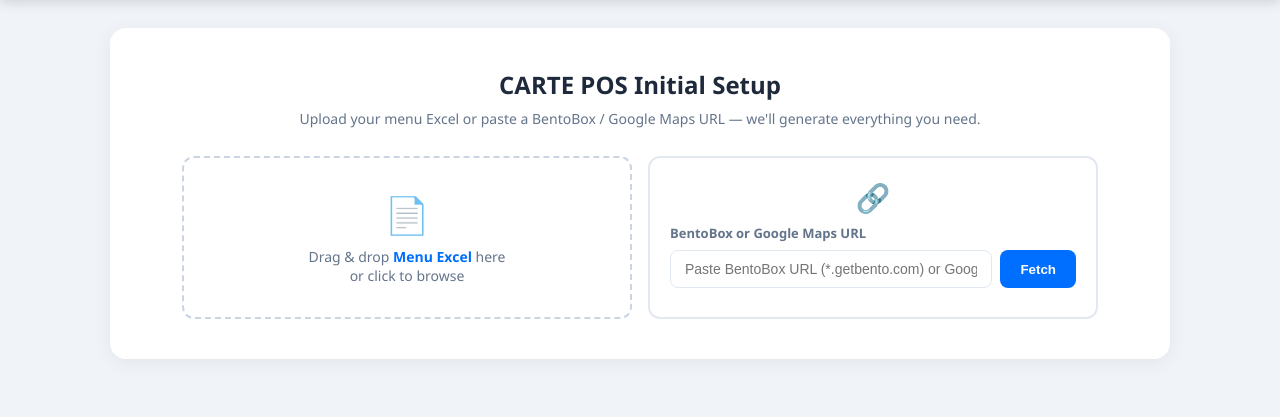
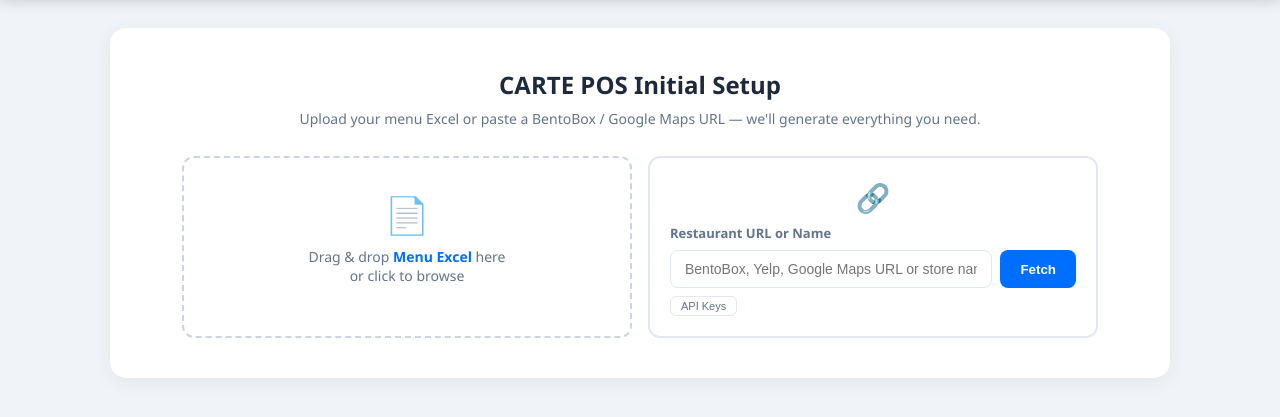
Before and after one commit to Pgoneman/carte-pos-setup-tool, a Flask app: page / in a window 1280 px wide. Shown: the part 59-476 px from the top of the page. Run offline with Flask 3, Linux system fonts and the light colour scheme; some libraries are stand-ins or nearby versions.

Commit message:
Add Yelp Fusion + Google Places API fallback
- BentoBox (primary): full menu + photos + store info
- Yelp Fusion API (fallback): store info, hours, rating (free 5k/day)
- Google Places API (fallback): store info, hours, photos (free $200/mo)
- API keys stored in browser localStorage
- Smart routing: BentoBox > Yelp > Google > basic scrape
- UI shows source badge and "no menu" prompt for non-BentoBox

Co-Authored-By: Claude Opus 4.6 (1M context) <noreply@anthropic.com>

```diff
--- a/app.py
+++ b/app.py
@@ -654,14 +654,172 @@ def _parse_compare(rows):
     return items
 
 
-# ─── Google Maps URL Parser ───────────────────────────────────────────────
+# ─── Yelp Fusion API ──────────────────────────────────────────────────────
 
-def fetch_place_info(query):
-    """Extract store info from Google Maps URL or search query."""
+def is_yelp_url(url):
+    return 'yelp.com/biz/' in url.lower()
+
+def extract_yelp_slug(url):
+    m = re.search(r'yelp\.com/biz/([a-z0-9-]+)', url, re.I)
+    return m.group(1) if m else None
+
+def fetch_yelp_data(query, api_key):
+    """Fetch store info from Yelp Fusion API. Free: 5,000 calls/day."""
+    headers = {'Authorization': f'Bearer {api_key}', 'Accept': 'application/json'}
+    base = 'https://api.yelp.com/v3'
+
+    # If it's a Yelp URL, extract the slug and use it as business ID alias
+    slug = extract_yelp_slug(query) if is_yelp_url(query) else None
+
+    if slug:
+        r = http_req.get(f'{base}/businesses/{slug}', headers=headers, timeout=15)
+        if r.status_code != 200:
+            raise ValueError(f'Yelp API error: {r.status_code} {r.text[:200]}')
+        biz = r.json()
+    else:
+        # Search by name
+        r = http_req.get(f'{base}/businesses/search', headers=headers, timeout=15,
+                         params={'term': query, 'limit': 1, 'sort_by': 'best_match'})
+        if r.status_code != 200:
+            raise ValueError(f'Yelp search error: {r.status_code}')
+        results = r.json().get('businesses', [])
+        if not results:
+            raise ValueError('No Yelp results found')
+        biz = results[0]
+
+    loc = biz.get('location', {})
+    hours_raw = biz.get('hours', [{}])[0].get('open', []) if biz.get('hours') else []
+    day_names = ['Mon', 'Tue', 'Wed', 'Thu', 'Fri', 'Sat', 'Sun']
+    hours = []
+    for h in hours_raw:
+        day = day_names[h['day']] if h['day'] < 7 else '?'
+        hours.append({
+            'days': day,
+            'open': f"{h['start'][:2]}:{h['start'][2:]}",
+            'close': f"{h['end'][:2]}:{h['end'][2:]}",
+            'type': 'Dine-in',
+        })
+
+    cats = [c['title'] for c in biz.get('categories', [])]
+    transactions = biz.get('transactions', [])
+
+    return {
+        'source': 'yelp',
+        'business_name': biz.get('name', ''),
+        'locations': [{
+            'name': biz.get('name', ''),
+            'address': {
+                'street': loc.get('address1', ''),
+                'city': loc.get('city', ''),
+                'state': loc.get('state', ''),
+                'zip': loc.get('zip_code', ''),
+            },
+            'phone': biz.get('display_phone', biz.get('phone', '')),
+            'lat': str(biz.get('coordinates', {}).get('latitude', '')),
+            'lng': str(biz.get('coordinates', {}).get('longitude', '')),
+            'hours': hours,
+            'rating': biz.get('rating', ''),
+            'review_count': biz.get('review_count', 0),
+            'price': biz.get('price', ''),
+            'categories': cats,
+            'transactions': transactions,
+            'image_url': biz.get('image_url', ''),
+            'website': biz.get('url', ''),
+            'menu': {'categories': []},  # Yelp doesn't provide menu data
+        }],
+    }
+
+
+# ─── Google Places API ────────────────────────────────────────────────────
+
+def is_google_maps_url(url):
+    return any(k in url.lower() for k in ['google.com/maps', 'goo.gl/maps', 'maps.app.goo.gl'])
+
+def fetch_google_places_data(query, api_key):
+    """Fetch store info from Google Places API. Free: $200/month credit."""
+    headers = {'X-Goog-Api-Key': api_key, 'Content-Type': 'application/json'}
+
+    # Extract place name from Google Maps URL if applicable
+    search_term = query
+    if is_google_maps_url(query):
+        m = re.search(r'/place/([^/@]+)', query)
+        if m:
+            from urllib.parse import unquote
+            search_term = unquote(m.group(1).replace('+', ' '))
+
+    # Text Search to find the place
+    r = http_req.post('https://places.googleapis.com/v1/places:searchText',
+        headers={**headers,
+                 'X-Goog-FieldMask': 'places.id,places.displayName,places.formattedAddress,places.nationalPhoneNumber,places.internationalPhoneNumber,places.websiteUri,places.regularOpeningHours,places.rating,places.userRatingCount,places.priceLevel,places.photos,places.location,places.types,places.dineIn,places.delivery,places.takeout'},
+        json={'textQuery': search_term}, timeout=15)
+
+    if r.status_code != 200:
+        raise ValueError(f'Google Places error: {r.status_code} {r.text[:200]}')
+
+    places = r.json().get('places', [])
+    if not places:
+        raise ValueError('No Google Places results found')
+
+    place = places[0]
+    loc = place.get('location', {})
+    hours_raw = place.get('regularOpeningHours', {}).get('weekdayDescriptions', [])
+    hours = []
+    for desc in hours_raw:
+        # "Monday: 11:00 AM – 10:00 PM"
+        parts = desc.split(': ', 1)
+        if len(parts) == 2:
+            day = parts[0][:3]
+            time_range = parts[1]
+            if 'Closed' in time_range:
+                hours.append({'days': day, 'open': '', 'close': '', 'type': 'Closed'})
+            else:
+                m = re.match(r'(\d+:\d+\s*[AP]M)\s*[–-]\s*(\d+:\d+\s*[AP]M)', time_range)
+                if m:
+                    hours.append({'days': day, 'open': m.group(1), 'close': m.group(2), 'type': 'Dine-in'})
+
+    # Get photo URLs (first 3)
+    photo_urls = []
+    for photo in place.get('photos', [])[:3]:
+        photo_name = photo.get('name', '')
+        if photo_name:
+            photo_urls.append(f'https://places.googleapis.com/v1/{photo_name}/media?maxWidthPx=400&key={api_key}')
+
+    services = []
+    if place.get('dineIn'): services.append('Dine-in')
+    if place.get('takeout'): services.append('Takeout')
+    if place.get('delivery'): services.append('Delivery')
+
+    return {
+        'source': 'google',
+        'business_name': place.get('displayName', {}).get('text', ''),
+        'locations': [{
+            'name': place.get('displayName', {}).get('text', ''),
+            'address': {'full': place.get('formattedAddress', '')},
+            'phone': place.get('nationalPhoneNumber', place.get('internationalPhoneNumber', '')),
+            'lat': str(loc.get('latitude', '')),
+            'lng': str(loc.get('longitude', '')),
+            'hours': hours,
+            'rating': place.get('rating', ''),
+            'review_count': place.get('userRatingCount', 0),
+            'price': place.get('priceLevel', ''),
+            'categories': place.get('types', []),
+            'transactions': services,
+            'image_url': photo_urls[0] if photo_urls else '',
+            'photos': photo_urls,
+            'website': place.get('websiteUri', ''),
+            'menu': {'categories': []},
+        }],
+    }
+
+
+# ─── Legacy Google Maps scraper (no API key) ──────────────────────────────
+
+def fetch_place_info_scrape(query):
+    """Fallback: basic scraping from Google Maps URL (limited data)."""
     result = {'name':'','address':'','phone':'','hours':[],'rating':'',
               'category':'','website':'','lat':'','lng':''}
     try:
-        if 'google.com/maps' in query or 'goo.gl' in query or 'maps.app' in query:
+        if is_google_maps_url(query):
             m = re.search(r'/place/([^/@]+)', query)
             if m:
                 from urllib.parse import unquote
@@ -670,18 +828,6 @@ def fetch_place_info(query):
             if m:
                 result['lat'] = m.group(1)
                 result['lng'] = m.group(2)
-            try:
-                resp = http_req.get(query, headers={'User-Agent':'Mozilla/5.0'}, timeout=10, allow_redirects=True)
-                text = resp.text
-                m = re.search(r'<title>([^<]+)</title>', text)
-                if m:
-                    title = re.sub(r'\s*[-–]\s*Google.*$', '', m.group(1)).strip()
-                    if title: result['name'] = title
-                m = re.search(r'"formatted_phone_number":"([^"]+)"', text)
-                if m: result['phone'] = m.group(1)
-                m = re.search(r'"formatted_address":"([^"]+)"', text)
-                if m: result['address'] = m.group(1)
-            except: pass
         else:
             result['name'] = query
     except: pass
@@ -991,10 +1137,12 @@ def api_fetch_bentobox():
 def api_fetch_place():
     data = request.get_json(silent=True) or {}
     query = data.get('query', '').strip()
+    yelp_key = data.get('yelp_api_key', '').strip()
+    google_key = data.get('google_api_key', '').strip()
     if not query:
         return jsonify({'error': 'No query provided'}), 400
 
-    # Detect BentoBox URLs and redirect to BentoBox fetcher
+    # 1. BentoBox (best: menu + photos + store info)
     if is_bentobox_url(query):
         try:
             result = fetch_bentobox_data(query)
@@ -1004,9 +1152,34 @@ def api_fetch_place():
         except Exception as e:
             return jsonify({'error': f'BentoBox fetch failed: {e}'}), 500
 
-    # Google Maps or generic query
-    result = fetch_place_info(query)
-    return jsonify({'success': True, 'result': result})
+    # 2. Yelp (store info only, no menu)
+    if is_yelp_url(query) and yelp_key:
+        try:
+            result = fetch_yelp_data(query, yelp_key)
+            return jsonify(result)
+        except Exception as e:
+            return jsonify({'error': f'Yelp fetch failed: {e}'}), 400
+
+    # 3. Google Places API (store info only, no menu)
+    if google_key:
+        try:
+            result = fetch_google_places_data(query, google_key)
+            return jsonify(result)
+        except Exception as e:
+            # Fall through to scraping
+            pass
+
+    # 4. Yelp API for non-URL queries (search by name)
+    if yelp_key and not is_google_maps_url(query):
+        try:
+            result = fetch_yelp_data(query, yelp_key)
+            return jsonify(result)
+        except:
+            pass
+
+    # 5. Basic scraping fallback (minimal data)
+    result = fetch_place_info_scrape(query)
+    return jsonify({'success': True, 'source': 'scrape', 'result': result})
 
 
 @app.route('/api/generate-excel', methods=['POST'])
--- a/templates/index.html
+++ b/templates/index.html
@@ -161,10 +161,20 @@ body { font-family: 'Segoe UI', -apple-system, sans-serif; background:#f0f4f8; c
       </div>
       <div class="url-box">
         <span class="icon">🔗</span>
-        <label>BentoBox or Google Maps URL</label>
+        <label>Restaurant URL or Name</label>
         <div class="url-row">
-          <input type="text" id="urlInput" placeholder="Paste BentoBox URL (*.getbento.com) or Google Maps URL">
+          <input type="text" id="urlInput" placeholder="BentoBox, Yelp, Google Maps URL or store name">
           <button onclick="fetchPlace()">Fetch</button>
+        </div>
+        <div style="margin-top:8px;display:flex;align-items:center;gap:6px">
+          <button onclick="toggleApiKeys()" style="background:none;border:1px solid #e2e8f0;border-radius:6px;padding:3px 10px;font-size:11px;color:#64748b;cursor:pointer">API Keys</button>
+          <span style="font-size:11px;color:#94a3b8" id="apiStatus"></span>
+        </div>
+        <div id="apiKeysPanel" style="display:none;margin-top:8px;font-size:12px">
+          <input type="password" id="yelpKey" placeholder="Yelp Fusion API Key (free)" style="width:100%;padding:6px 10px;border:1px solid #e2e8f0;border-radius:6px;margin-bottom:4px;font-size:12px">
+          <input type="password" id="googleKey" placeholder="Google Places API Key (free credit)" style="width:100%;padding:6px 10px;border:1px solid #e2e8f0;border-radius:6px;margin-bottom:4px;font-size:12px">
+          <button onclick="saveApiKeys()" style="padding:4px 12px;background:#006EFF;color:#fff;border:none;border-radius:6px;font-size:11px;cursor:pointer">Save</button>
+          <span style="color:#94a3b8;margin-left:4px;font-size:11px">Stored in browser only</span>
         </div>
       </div>
     </div>
@@ -266,25 +276,64 @@ async function handleFile(file) {
   finally { document.getElementById('spinner').classList.remove('show'); }
 }
 
+// API Key management
+function toggleApiKeys() { const p=document.getElementById('apiKeysPanel'); p.style.display=p.style.display==='none'?'block':'none'; }
+function saveApiKeys() {
+  const yk=document.getElementById('yelpKey').value.trim();
+  const gk=document.getElementById('googleKey').value.trim();
+  if(yk) localStorage.setItem('carte_yelp_key', yk);
+  if(gk) localStorage.setItem('carte_google_key', gk);
+  updateApiStatus();
+  toggleApiKeys();
+  toast('API keys saved', 'success');
+}
+function updateApiStatus() {
+  const yk=localStorage.getItem('carte_yelp_key');
+  const gk=localStorage.getItem('carte_google_key');
+  const parts=[];
+  if(yk) parts.push('Yelp');
+  if(gk) parts.push('Google');
+  document.getElementById('apiStatus').textContent = parts.length ? parts.join(' + ') + ' connected' : '';
+}
+// Load saved keys on page load
+(function(){
+  const yk=localStorage.getItem('carte_yelp_key');
+  const gk=localStorage.getItem('carte_google_key');
+  if(yk) document.getElementById('yelpKey').value = yk;
+  if(gk) document.getElementById('googleKey').value = gk;
+  updateApiStatus();
+})();
+
 async function fetchPlace() {
   const q = document.getElementById('urlInput').value.trim();
   if(!q) { toast('Enter a URL or store name', 'error'); return; }
   document.getElementById('spinner').classList.add('show');
   document.getElementById('resultPanel').classList.remove('show');
   try {
-    const resp = await fetch('/api/fetch-place', { method:'POST', headers:{'Content-Type':'application/json'}, body:JSON.stringify({query:q}) });
+    const body = {query: q};
+    const yk = localStorage.getItem('carte_yelp_key');
+    const gk = localStorage.getItem('carte_google_key');
+    if(yk) body.yelp_api_key = yk;
+    if(gk) body.google_api_key = gk;
+
+    const resp = await fetch('/api/fetch-place', { method:'POST', headers:{'Content-Type':'application/json'}, body:JSON.stringify(body) });
     const data = await resp.json();
     if(!resp.ok) throw new Error(data.error);
 
-    // BentoBox response has 'source':'bentobox' and 'locations'
+    // BentoBox response
     if(data.source === 'bentobox' && data.locations) {
       handleBentoBoxData(data);
-    } else {
-      // Google Maps / generic result
-      STATE = { items:[], stores:[data.result], hours:[], options:[], filename:'', source:'google', bentobox_data:null };
-      renderStoreInfo([data.result]);
+    }
+    // Yelp / Google response (same structure: source + locations)
+    else if((data.source === 'yelp' || data.source === 'google') && data.locations) {
+      handleApiData(data);
+    }
+    // Legacy scrape result
+    else {
+      STATE = { items:[], stores:[data.result||{}], hours:[], options:[], filename:'', source:data.source||'scrape', bentobox_data:null };
+      renderStoreInfo([data.result||{}]);
       document.getElementById('resultPanel').classList.add('show');
-      toast('Store info loaded: ' + (data.result.name||''), 'success');
+      toast('Store info loaded (basic): ' + ((data.result||{}).name||''), 'success');
     }
   } catch(e) { toast(e.message, 'error'); }
   finally { document.getElementById('spinner').classList.remove('show'); }
@@ -342,6 +391,76 @@ function handleBentoBoxData(data) {
 
   renderBentoBoxResult(data);
   toast('BentoBox: ' + allItems.length + ' items from ' + data.business_name, 'success');
+}
+
+function handleApiData(data) {
+  // Handle Yelp / Google Places response (store info only, no menu)
+  const stores = [];
+  const allHours = [];
+  (data.locations || []).forEach(loc => {
+    const addr = loc.address || {};
+    const fullAddr = addr.full || [addr.street, addr.city, addr.state, addr.zip].filter(Boolean).join(', ');
+    stores.push({
+      name: loc.name || data.business_name,
+      business_name: data.business_name,
+      address: fullAddr,
+      phone: loc.phone,
+      lat: loc.lat, lng: loc.lng,
+      website: loc.website || '',
+      rating: loc.rating || '',
+      review_count: loc.review_count || 0,
+      price: loc.price || '',
+      categories: loc.categories || [],
+      transactions: loc.transactions || [],
+      image_url: loc.image_url || '',
+      photos: loc.photos || [],
+    });
+    (loc.hours || []).forEach(h => allHours.push({...h, store: loc.name}));
+  });
+
+  STATE = {
+    items: [],
+    stores: stores,
+    hours: allHours,
+    options: [],
+    filename: '',
+    source: data.source || 'api',
+    bentobox_data: null,
+    category_summary: {},
+    total_items: 0,
+  };
+
+  document.getElementById('resultPanel').classList.add('show');
+  const src = (data.source||'').toUpperCase();
+  const loc = data.locations?.[0] || {};
+  const cats = (loc.categories||[]).join(', ');
+
+  // Stats
+  document.getElementById('statsRow').innerHTML =
+    `<div class="stat"><div class="num">${stores.length}</div><div class="lbl">Location${stores.length>1?'s':''}</div></div>` +
+    `<div class="stat"><div class="num">${allHours.length||'-'}</div><div class="lbl">Hour Rules</div></div>` +
+    `<div class="stat"><div class="num">${loc.rating||'-'}</div><div class="lbl">Rating</div></div>` +
+    `<div class="stat"><div class="num">${loc.review_count||'-'}</div><div class="lbl">Reviews</div></div>` +
+    `<div class="stat" style="background:${src==='YELP'?'#d32323':'#4285f4'}22"><div class="num" style="font-size:16px;color:${src==='YELP'?'#d32323':'#4285f4'}">${src}</div><div class="lbl">Source</div></div>`;
+
+  // Store info
+  renderStoreInfo(stores);
+
+  // Hours
+  if(allHours.length) {
+    document.getElementById('hoursCard').style.display = 'block';
+    let hhtml = '<thead><tr><th>Day</th><th>Open</th><th>Close</th><th>Type</th></tr></thead><tbody>';
+    allHours.forEach(h => { hhtml += `<tr><td>${esc(h.days||'')}</td><td>${esc(h.open||'')}</td><td>${esc(h.close||'')}</td><td>${esc(h.type||'')}</td></tr>`; });
+    document.getElementById('hoursTable').innerHTML = hhtml + '</tbody>';
+  }
+
+  // No menu — show upload prompt
+  document.getElementById('menuCard').style.display = 'block';
+  document.getElementById('menuCount').textContent = 'No menu data';
+  document.getElementById('catBadges').innerHTML = `<span style="color:#64748b;font-size:13px">${src} provides store info only. Upload a menu Excel file to add menu items.</span>`;
+  document.getElementById('menuTable').innerHTML = '';
+
+  toast(`${src}: ${data.business_name} loaded (store info only, no menu)`, 'success');
 }
 
 // ── Render: standard Excel result ──
```
